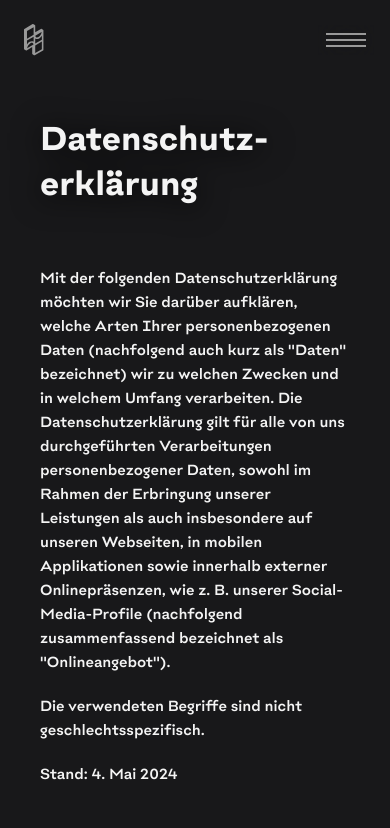
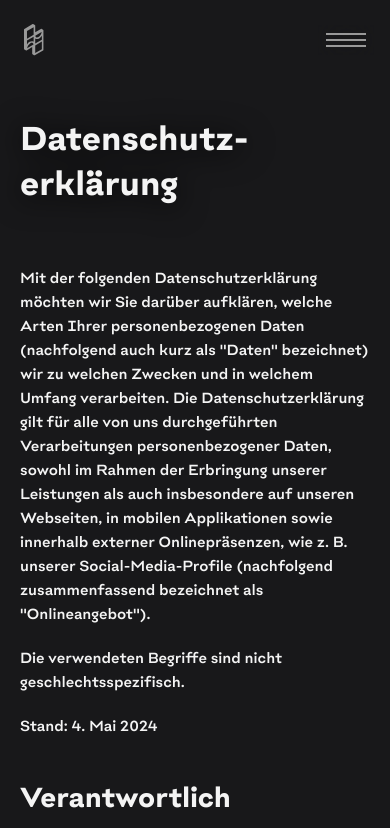
Before and after one commit to maroluke/remorrow, a Vue app: page /datenschutz in a window 390 px wide. Shown: the top 828 px of the page. Built offline with nearby package versions, Linux system fonts and the light colour scheme.

Commit message:
fix padding

```diff
--- a/src/views/ImpressumView.vue
+++ b/src/views/ImpressumView.vue
@@ -6,7 +6,7 @@
 			class="max-w-screen-md w-full flex flex-col gap-10 !mb-0 !items-start md:flex-row md:max-w-full md:gap-20"
 		>
 			<div
-				class="flex gap-10 flex-col px-5 pt-5 z-20 shrink items-center md:p-0 md:text-dark md:w-1/3"
+				class="flex gap-10 flex-col pt-5 z-20 shrink items-center md:p-0 md:text-dark md:w-1/3"
 			>
 				<h1
 					class="drop-shadow-contrast self-start hyphens-auto md:drop-shadow-none"
--- a/src/views/PrivacyPolicyView.vue
+++ b/src/views/PrivacyPolicyView.vue
@@ -6,7 +6,7 @@
 			class="max-w-screen-md w-full flex flex-col gap-10 !mb-0 !items-start md:flex-row md:max-w-full md:gap-20"
 		>
 			<div
-				class="flex gap-10 flex-col px-5 pt-5 z-20 shrink items-center md:p-0 md:text-dark md:w-1/3"
+				class="flex gap-10 flex-col pt-5 z-20 shrink items-center md:p-0 md:text-dark md:w-1/3"
 			>
 				<h1
 					class="drop-shadow-contrast self-start hyphens-auto md:drop-shadow-none"
```
